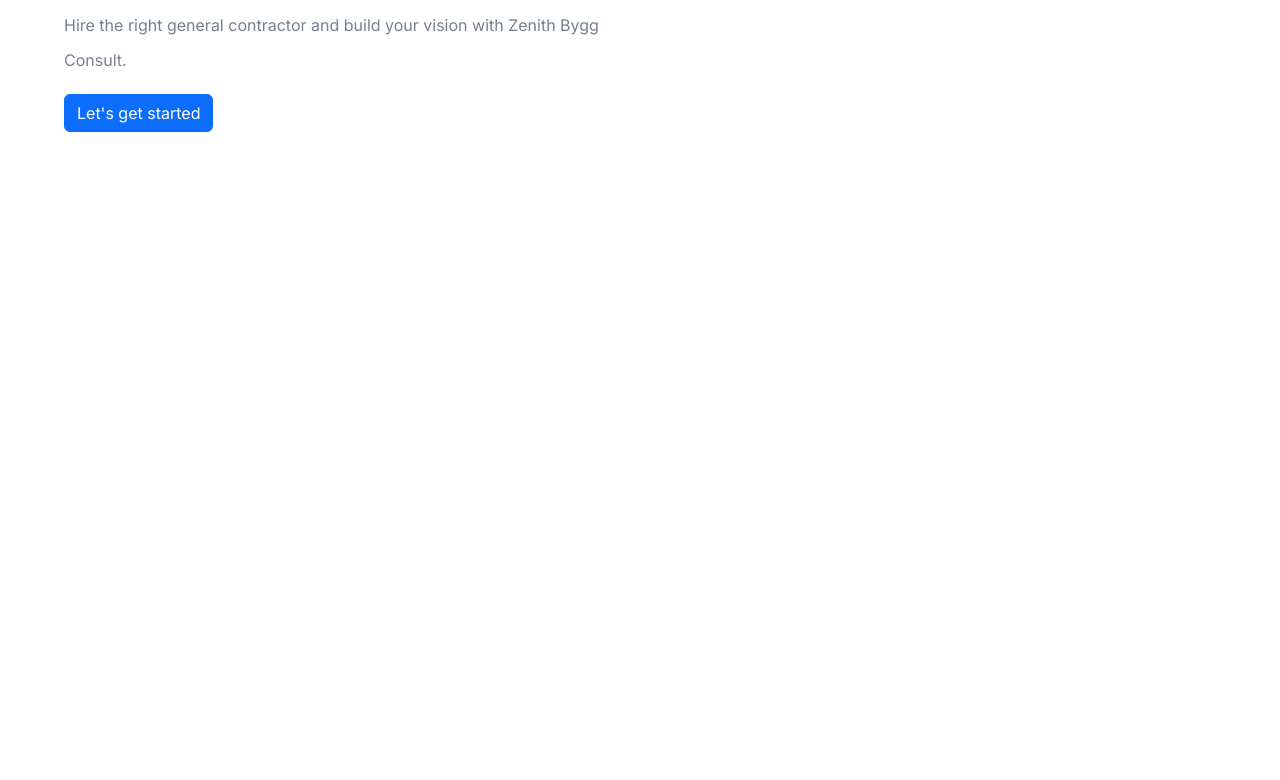
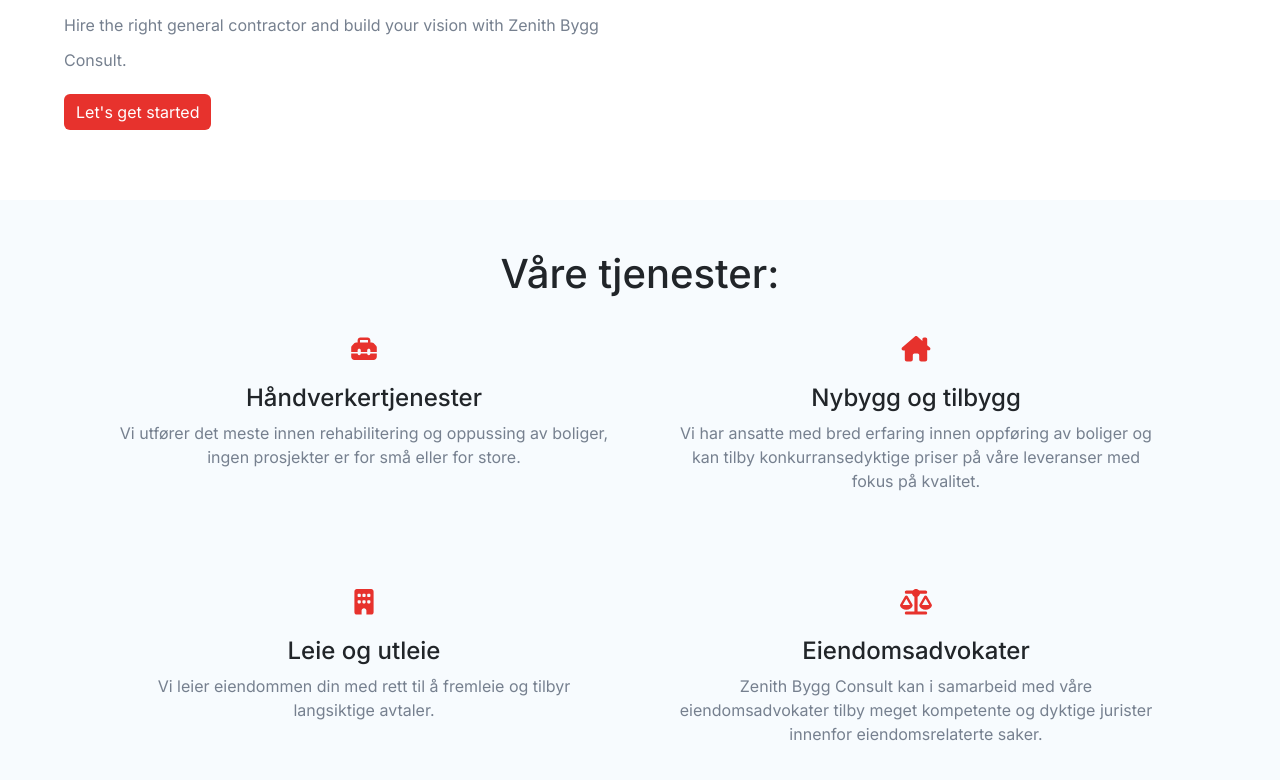
Before and after one commit to DevrMichael/zbc, a Next.js app: page / in a window 1280 px wide. Shown: the part 328-1108 px from the top of the page. Before the commit the page ends 800 px from the top, so only its background shows below. Built offline with nearby package versions, Linux system fonts and the light colour scheme.

Commit message:
Add tjenester section

```diff
--- a/components/Hero/Hero.module.scss
+++ b/components/Hero/Hero.module.scss
@@ -1,3 +1,5 @@
+@import '../../styles/custom.scss';
+
 .container {
   width: 90%;
   padding-block: 70px;
@@ -15,5 +17,14 @@
       line-height: 35px;
       color: #76808f;
     }
+
+    button {
+      background-color: $primary;
+      border: none;
+
+      &:hover {
+        background-color: #df8380;
+      }
+    }
   }
 }
--- a/components/NavBar/NavBar.module.scss
+++ b/components/NavBar/NavBar.module.scss
@@ -24,8 +24,17 @@
     gap: 20px;
     font-size: 14px;
 
-    & button {
+    button {
       font-size: 13px;
+      border-color: #e7322d;
+      color: #e7322d;
+
+      &:hover,
+      :focus,
+      :active {
+        background-color: #e7322d !important;
+        border: 1px solid #e7322d !important;
+      }
     }
 
     & > a {
--- a/components/NavBar/NavBar.tsx
+++ b/components/NavBar/NavBar.tsx
@@ -5,7 +5,7 @@
 export default function NavBar() {
   return (
     <div className={styles.container}>
-      <div className={styles.navLogo}></div>
+      <a href="#" className={styles.navLogo}></a>
       <nav>
         <a href="#">Om Oss</a>
         <a href="#">Tjenester</a>
--- /dev/null
+++ b/components/Tjenester/Tjenester.module.scss
@@ -0,0 +1,40 @@
+@import '../../styles/custom.scss';
+
+.container {
+  background-color: #f7fbfe;
+  padding-block: 50px;
+
+  h1 {
+    text-align: center;
+  }
+
+  .tjenester {
+    display: flex;
+    gap: 40px;
+    flex-wrap: wrap;
+    justify-content: center;
+    margin: auto;
+
+    .tjeneste {
+      width: 40%;
+      padding: 10px;
+
+      .icon {
+        color: $primary;
+        width: 100%;
+        font-size: 1.6rem;
+        padding-block: 20px;
+      }
+
+      h3 {
+        font-size: 24px;
+        text-align: center;
+      }
+
+      p {
+        text-align: center;
+        color: #76808f;
+      }
+    }
+  }
+}
--- /dev/null
+++ b/components/Tjenester/Tjenester.tsx
@@ -0,0 +1,56 @@
+import React from 'react';
+import styles from './Tjenester.module.scss';
+import { FontAwesomeIcon } from '@fortawesome/react-fontawesome';
+import {
+  faBuilding,
+  faEnvelope,
+  faHouse,
+  faHouseChimney,
+  faScaleBalanced,
+  faToolbox,
+  faWeightScale,
+} from '@fortawesome/free-solid-svg-icons';
+
+export default function Tjenester() {
+  return (
+    <div className={styles.container}>
+      <h1>Våre tjenester:</h1>
+      <div className={styles.tjenester}>
+        <div className={styles.tjeneste}>
+          <FontAwesomeIcon className={styles.icon} icon={faToolbox} />
+          <h3>Håndverkertjenester</h3>
+          <p>
+            Vi utfører det meste innen rehabilitering og oppussing av boliger,
+            ingen prosjekter er for små eller for store.
+          </p>
+        </div>
+        <div className={styles.tjeneste}>
+          <FontAwesomeIcon className={styles.icon} icon={faHouseChimney} />
+          <h3>Nybygg og tilbygg</h3>
+          <p>
+            Vi har ansatte med bred erfaring innen oppføring av boliger og kan
+            tilby konkurransedyktige priser på våre leveranser med fokus på
+            kvalitet.
+          </p>
+        </div>
+        <div className={styles.tjeneste}>
+          <FontAwesomeIcon className={styles.icon} icon={faBuilding} />
+          <h3>Leie og utleie</h3>
+          <p>
+            Vi leier eiendommen din med rett til å fremleie og tilbyr
+            langsiktige avtaler.
+          </p>
+        </div>
+        <div className={styles.tjeneste}>
+          <FontAwesomeIcon className={styles.icon} icon={faScaleBalanced} />
+          <h3>Eiendomsadvokater</h3>
+          <p>
+            Zenith Bygg Consult kan i samarbeid med våre eiendomsadvokater tilby
+            meget kompetente og dyktige jurister innenfor eiendomsrelaterte
+            saker.
+          </p>
+        </div>
+      </div>
+    </div>
+  );
+}
--- a/package.json
+++ b/package.json
@@ -10,6 +10,8 @@
   },
   "dependencies": {
     "@fortawesome/fontawesome-svg-core": "^6.4.0",
+    "@fortawesome/free-solid-svg-icons": "^6.4.0",
+    "@fortawesome/react-fontawesome": "^0.2.0",
     "@types/node": "20.3.1",
     "@types/react": "18.2.14",
     "@types/react-dom": "18.2.6",
--- a/pages/_app.tsx
+++ b/pages/_app.tsx
@@ -1,5 +1,6 @@
 import '@/styles/globals.css';
 import 'bootstrap/dist/css/bootstrap.min.css';
+import '@/styles/custom.scss';
 import '@fortawesome/fontawesome-svg-core/styles.css';
 import type { AppProps } from 'next/app';
 
--- a/pages/index.tsx
+++ b/pages/index.tsx
@@ -1,9 +1,8 @@
 import Head from 'next/head';
-import Image from 'next/image';
 import { Inter } from 'next/font/google';
-import styles from '@/styles/Home.module.css';
 import NavBar from '@/components/NavBar/NavBar';
 import Hero from '@/components/Hero/Hero';
+import Tjenester from '@/components/Tjenester/Tjenester';
 
 const inter = Inter({ subsets: ['latin'] });
 
@@ -18,6 +17,7 @@
       </Head>
       <NavBar />
       <Hero />
+      <Tjenester />
     </>
   );
 }
--- /dev/null
+++ b/styles/custom.scss
@@ -0,0 +1,7 @@
+$primary: #e7322d;
+$secondary: #ffde7d;
+$dark: #000;
+$light: #fef5ed;
+$success: #62d2a2;
+$warning: #ff9a00;
+$danger: #ff165d;
```
Also changed, not shown: 1 other file (tests, documents, lock files or other folders).
